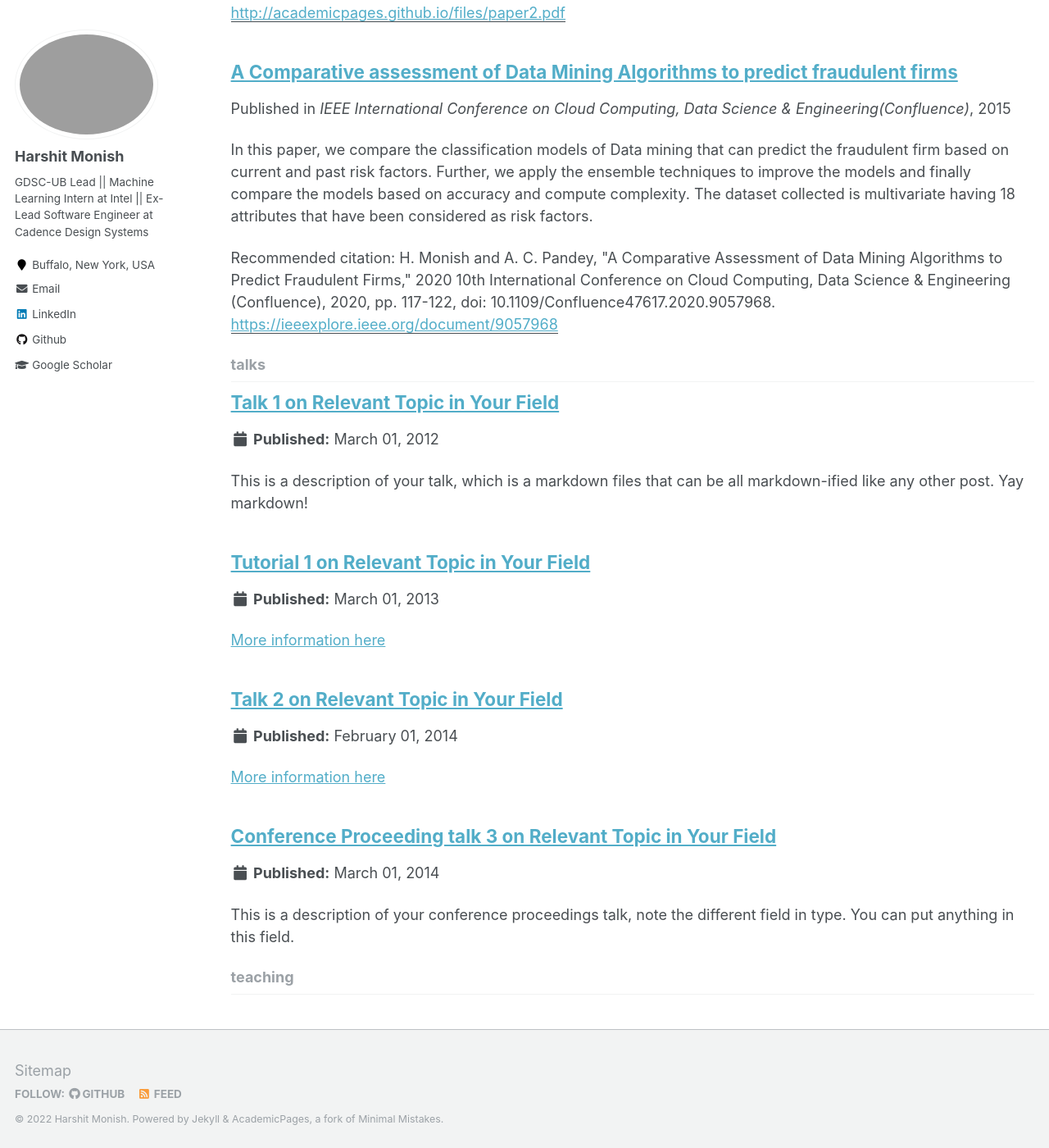
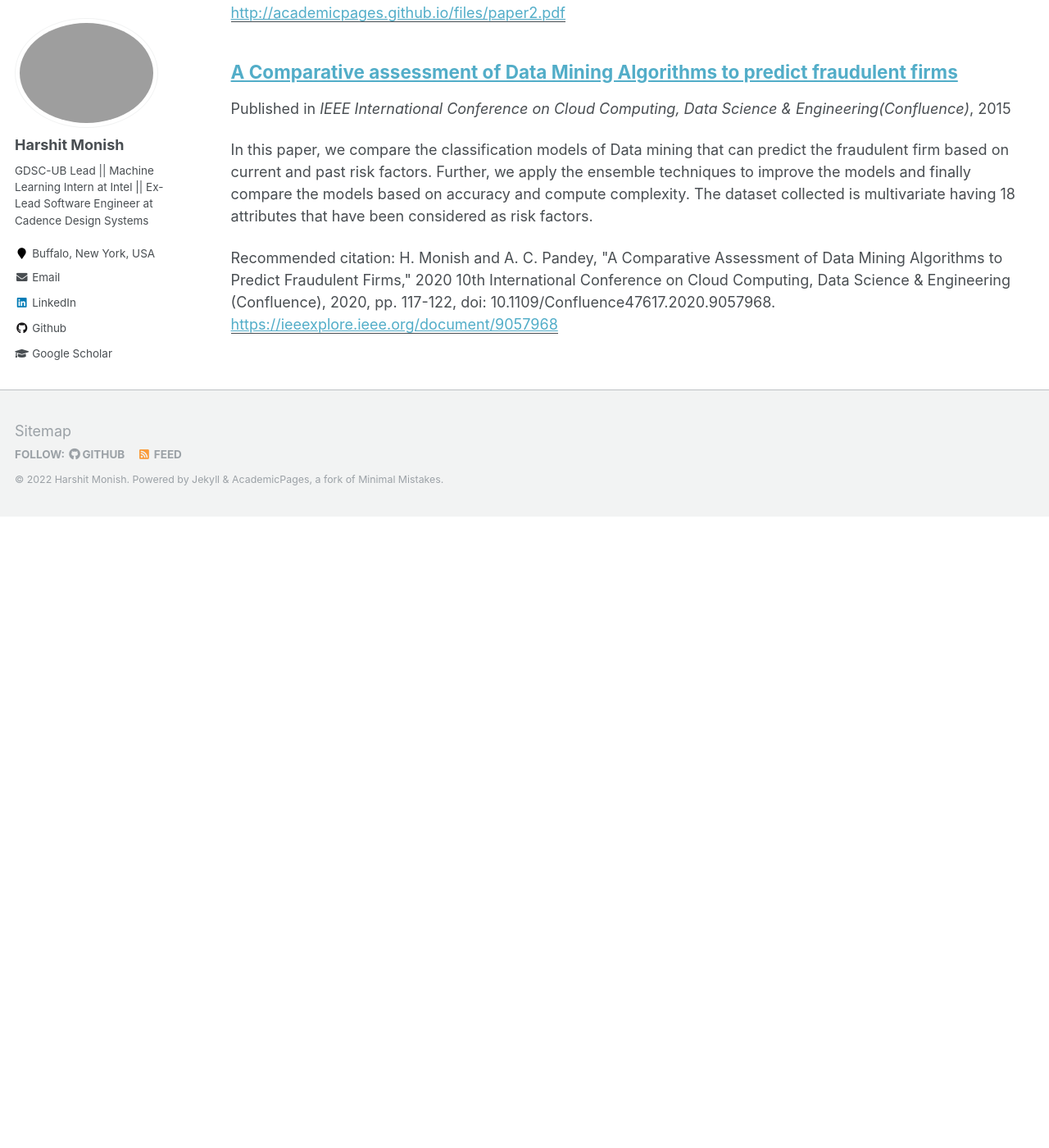
Before and after one commit to harshitmonish/harshitmonish.github.io, a Jekyll site: the page built from _pages/collection-archive.html, in a window 1280 px wide and 1400 px high, scrolled down 1588 px. Shown: the whole window at 82% size. Built offline with Jekyll 4.4.1, drawn with Linux system fonts in a browser that asks for light colours; after the commit the page ends 2218 px from its top, so only the background shows below that; some of the changed lines change nothing that is shown.

Commit message:
Updated MAin page

```diff
--- a/_config.yml
+++ b/_config.yml
@@ -13,11 +13,11 @@ name                     : &name "Harshit Monish"
 description              : &description ""
 url                      : https://harshitmonish.github.io # the base hostname & protocol for your site e.g. "https://mmistakes.github.io"
 baseurl                  : "" # the subpath of your site, e.g. "/blog"
-repository               : "academicpages/academicpages.github.io"
+repository               : "harshitmonish/harshitmonish.github.io"
 teaser                   :  # filename of teaser fallback teaser image placed in /images/, .e.g. "500x300.png"
 breadcrumbs              : false # true, false (default)
 words_per_minute         : 160
-future                   : true
+future                   : false
 read_more                : "disabled" # if enabled, adds "Read more" links to excerpts
 talkmap_link             : false #change to true to add link to talkmap on talks page
 comments:
@@ -151,7 +151,7 @@ kramdown:
 # Collections
 collections:
   teaching:
-    output: true
+    output: false
     permalink: /:collection/:path/
   publications:
     output: true
@@ -160,7 +160,7 @@ collections:
     output: true
     permalink: /:collection/:path/
   talks:
-    output: true
+    output: false
     permalink: /:collection/:path/
 
 
```
